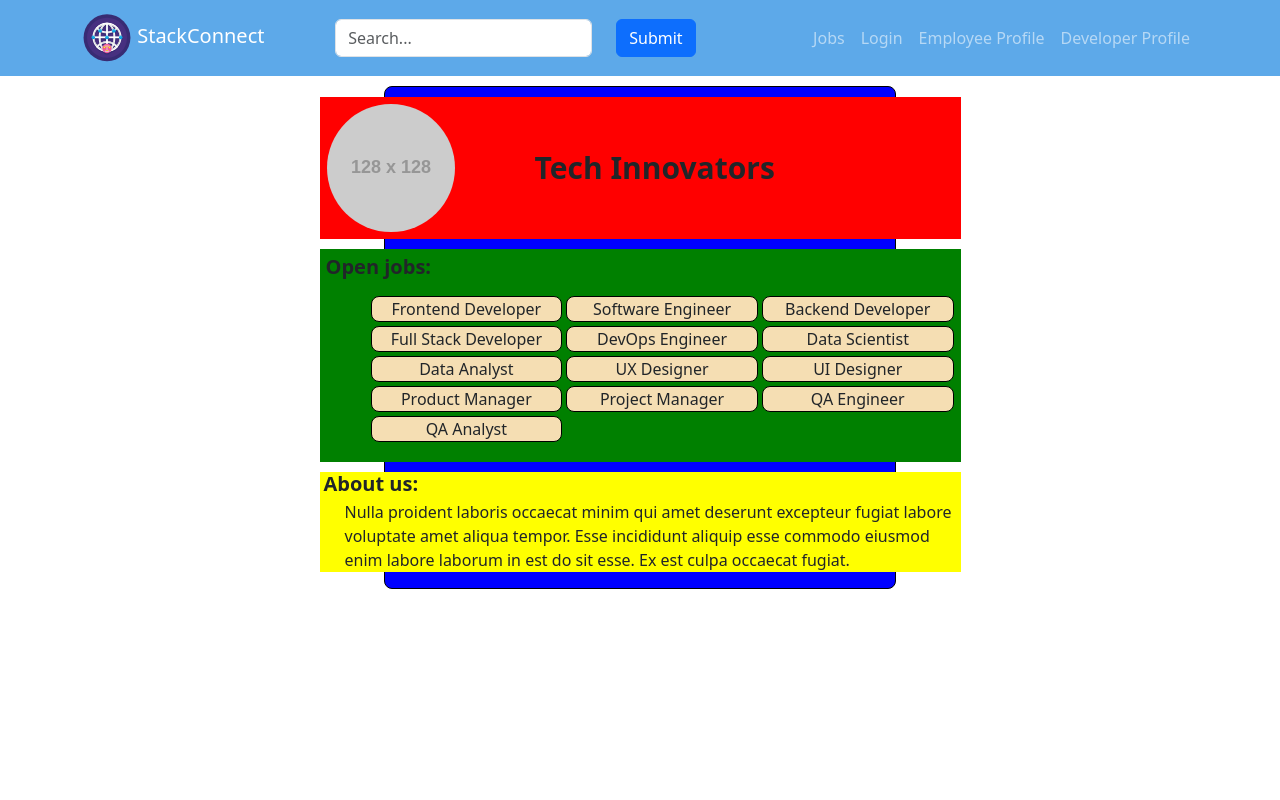
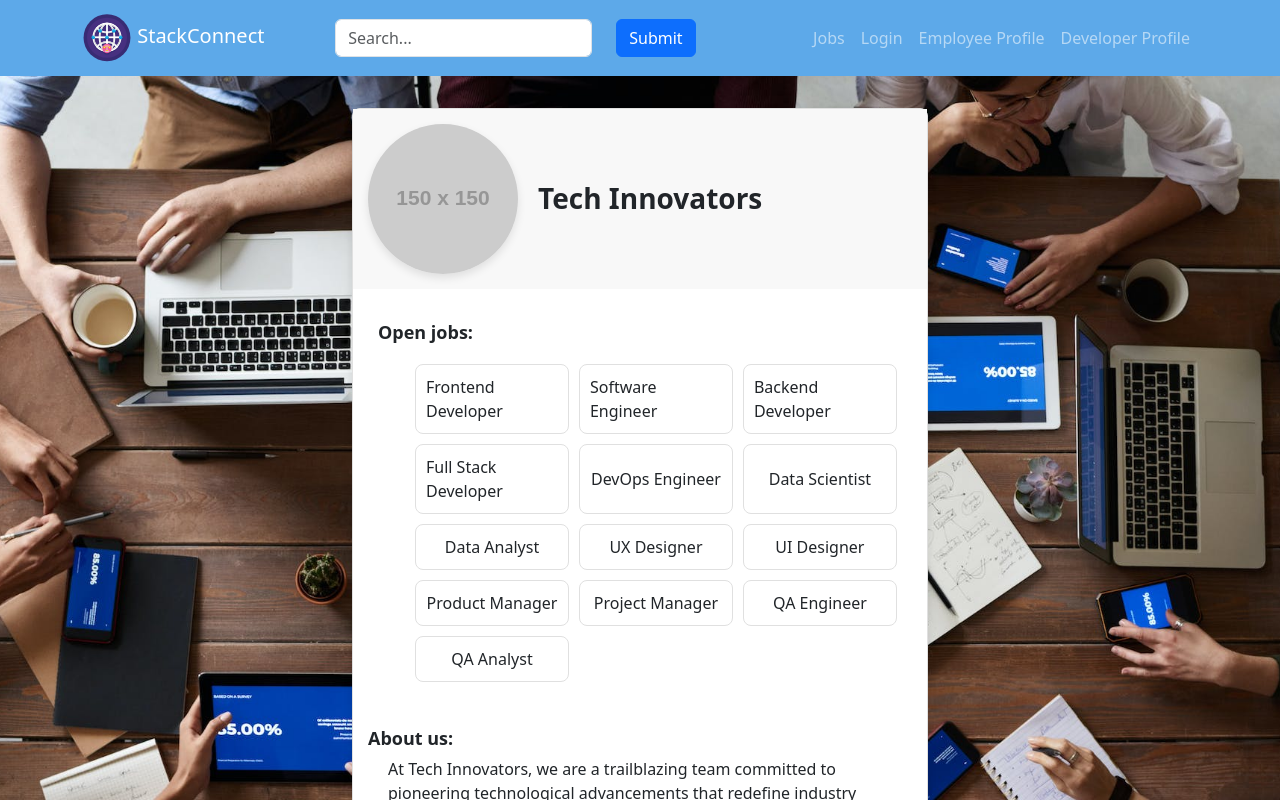
Before and after one commit to Group-6-Software-Development/StackConnect, a React (Create React App) app in the folder Sprint_2/stack-connect/: page /employee-profile in a window 1280 px wide. Shown: the top 800 px of the page. Built offline with nearby package versions, Linux system fonts and the light colour scheme.

Commit message:
Employee profile done

```diff
--- a/Sprint_2/stack-connect/src/components/EmployeeProfile.js
+++ b/Sprint_2/stack-connect/src/components/EmployeeProfile.js
@@ -13,9 +13,10 @@ function EmployeeProfile() {
       {companiesWithJobs.map((company, index) => (
         <div key={index} className="employee-profile-section">
           <div className="employee-profile-header">
-            <img src="https://placehold.co/128" alt="profile" />
+            <img src="https://placehold.co/150" alt="profile" />
             <h3 className="employee-name">{company.companyName}</h3>
           </div>
+          <div className="employee-profile-contents">
             <div className="employee-profile-body">
               <div className="open-jobs-body">
                 <h4>Open jobs:</h4>
@@ -31,6 +32,7 @@ function EmployeeProfile() {
               <p>{company.aboutUs}</p>
             </div>
           </div>
+        </div>
       ))}
     </div>
   );
--- a/Sprint_2/stack-connect/src/components/styles/EmployeeProfile.css
+++ b/Sprint_2/stack-connect/src/components/styles/EmployeeProfile.css
@@ -1,95 +1,108 @@
+/* Main container holding the background image */
+.App {
+  min-height: 100vh;
+  background: url("../../images/heroPhoto.jpg") center/cover no-repeat;
+}
+
+/* Container holding employee profile */
 .employee-profile {
-  margin-top: 10px;
-  display: flex;
-  width: 40%;
-  height: fit-content;
+  margin-top: 2rem;
   margin-left: auto;
   margin-right: auto;
+  display: flex;
+  width: 45%;
+  height: 53rem;
   flex-direction: column;
   align-items: center;
   flex-shrink: 0;
   border-radius: 8px;
-  border: 1px solid #000;
-  background: #fff;
-  background-color: blue;
+  border: 1px solid #e0e0e0; /* Lighter border color */
+  background: #ffffff; /* White background */
+  box-shadow: 0 4px 8px rgba(0, 0, 0, 0.1);
 }
 
+/* Header section with employee name */
 .employee-profile-header {
-  width: 641px;
-  height: 142px;
-  background-color: red;
-  display: inline-flex;
-  margin-top: 10px;
-  padding: 7px;
+  width: 100%;
+  display: flex;
+  align-items: center;
+  padding: 15px;
+  background-color: #f8f8f8; /* Lighter gray background */
 }
 
 .employee-profile-header img {
-  width: 128px;
-  height: 128px;
+  width: 150px;
+  height: 150px;
   border-radius: 50%;
   overflow: hidden;
+  box-shadow: 0 4px 8px rgba(0, 0, 0, 0.1);
 }
 
 .employee-name {
-  font-size: 30px;
-  font-weight: 750;
-  margin-left: 5rem;
+  font-size: 28px;
+  font-weight: 600;
+  margin-left: 20px;
   margin-top: auto;
   margin-bottom: auto;
 }
 
-.open-jobs-body {
-  width: 641px;
-  margin-top: 10px;
-  background-color: green;
-  padding: 2px;
+/* Employee profile content section */
+.employee-profile-contents {
+  width: 100%;
+  padding: 15px;
 }
 
-.open-jobs-body h4 {
-  font-size: 20px;
+/* Styles for open job listings */
+.open-jobs-body {
+  width: 100%;
+  padding: 10px;
+}
+
+.open-jobs-body h4,
+.employee-profile-about-us h4 {
+  font-size: 18px;
   font-weight: 600;
-  margin: 4px;
+  margin: 8px 0;
 }
 
 .open-jobs {
   margin-top: 15px;
-  margin-left: 15px;
   display: flex;
   flex-wrap: wrap;
 }
 
 .open-jobs li {
-  width: calc(33% - 3px);
-  margin: 2px;
-  padding-left: 2px;
-  padding-right: 2px;
+  width: calc(33.33% - 10px);
+  margin: 5px;
+  padding: 10px;
   display: flex;
-  flex-direction: column;
+  justify-content: center;
   align-items: center;
   flex-shrink: 0;
   border-radius: 8px;
-  border: 1px solid #000;
-  background: #fff;
-  background-color: wheat;
+  border: 1px solid #e0e0e0; /* Lighter border color */
+  background-color: #ffffff; /* White background */
+  transition: transform 0.3s ease-in-out, background-color 0.3s ease-in-out;
 }
 
 .open-jobs li:hover {
-  transform: scale(1.05);
-  background-color: aqua;
+  transform: scale(1.03);
+  background-color: #dceef3; /* Slightly bluish hover color */
 }
 
+/* Employee about us section */
 .employee-profile-about-us {
-  width: 641px;
-  margin-top: 10px;
-  background-color: yellow;
+  width: 100%;
+  margin-top: 15px;
+  margin-bottom: 10px;
 }
 
 .employee-profile-about-us h4 {
-  font-size: 20px;
+  font-size: 18px;
   font-weight: 600;
-  margin: 4px;
+  margin: 8px 0;
 }
 
 .employee-profile-about-us p {
-  margin-left: 25px;
+  padding: 0 20px;
 }
--- a/Sprint_2/stack-connect/src/data/open-jobs.js
+++ b/Sprint_2/stack-connect/src/data/open-jobs.js
@@ -2,7 +2,7 @@ export const availableJobs = [
   {
     company: "Tech Innovators",
     aboutUs:
-      "Nulla proident laboris occaecat minim qui amet deserunt excepteur fugiat labore voluptate amet aliqua tempor. Esse incididunt aliquip esse commodo eiusmod enim labore laborum in est do sit esse. Ex est culpa occaecat fugiat.",
+      "At Tech Innovators, we are a trailblazing team committed to pioneering technological advancements that redefine industry standards. Our diverse and dynamic environment fosters innovation, encouraging each member to push boundaries and unleash their full potential. As a company at the forefront of innovation, we offer a wide array of opportunities across various domains, from frontend and backend development to data science, design, project management, and quality assurance. Join us in shaping the future of technology and be a part of our collaborative journey to create cutting-edge solutions that make a lasting impact on the world.",
     jobs: [
       { id: 1, position: "Frontend Developer" },
       { id: 2, position: "Software Engineer" },
```
Lines whose indentation alone changed are shown as unchanged.
